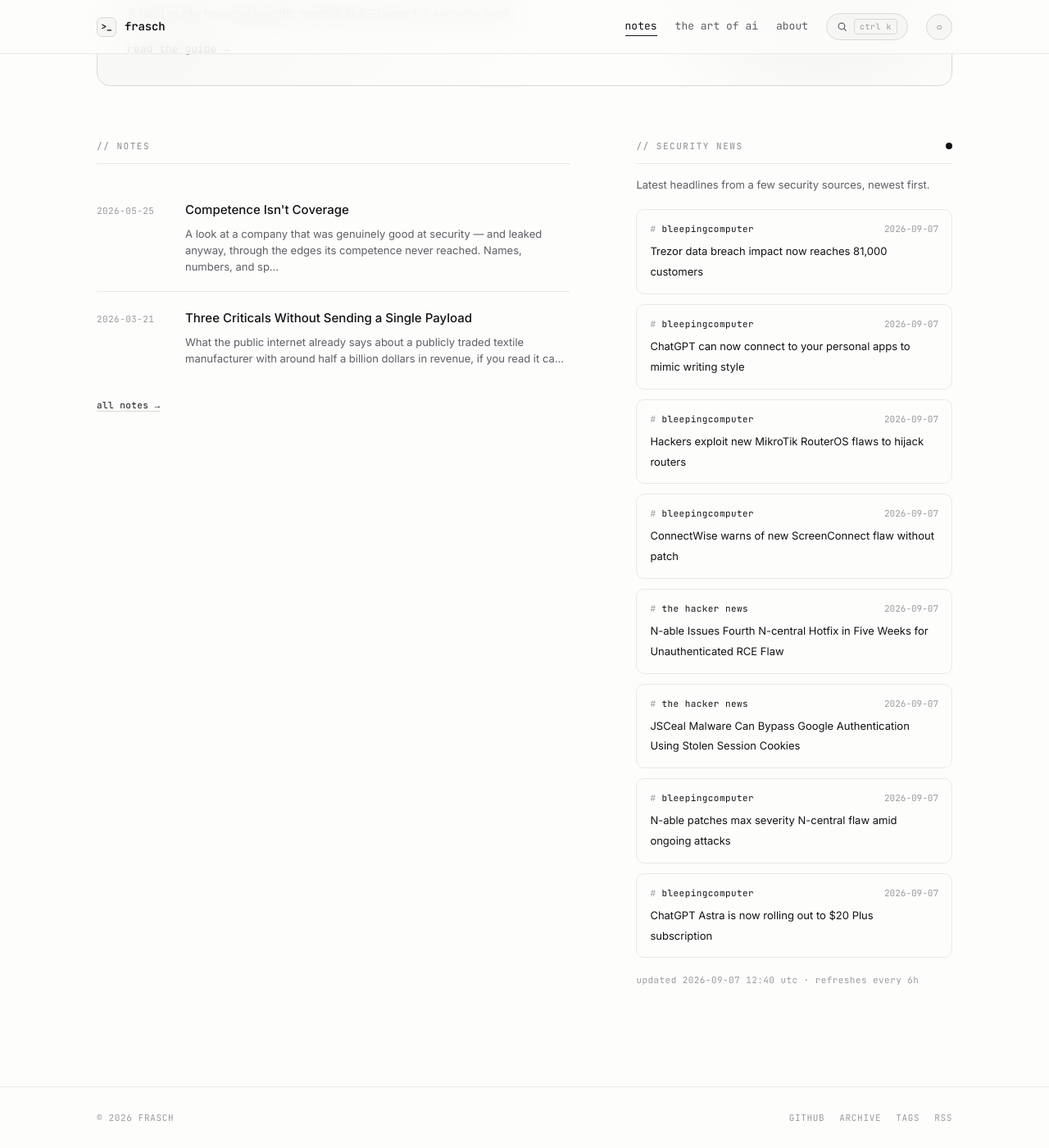
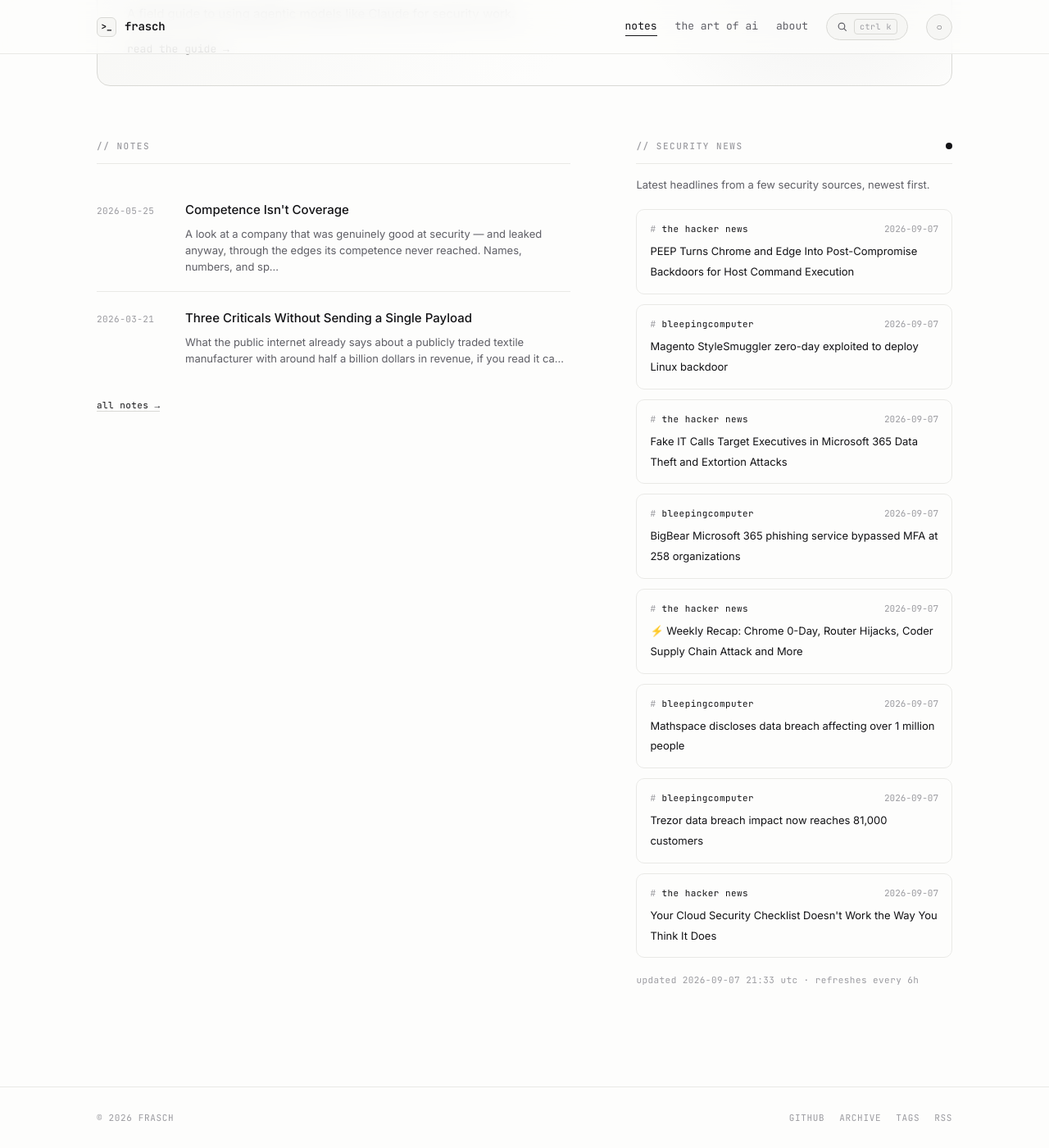
Before and after one commit to whoisfrasch/frasch, a Jekyll site: the page built from index.html, in a window 1280 px wide and 1400 px high, scrolled down 615 px. Shown: the whole window at 82% size. Built offline with Jekyll 4.4.1, drawn with Linux system fonts in a browser that asks for light colours.

Commit message:
Refresh security news feed

```diff
--- a/_data/news.json
+++ b/_data/news.json
@@ -1,6 +1,42 @@
 {
-  "updated": "2026-09-07T12:40:28Z",
+  "updated": "2026-09-07T21:33:21Z",
   "items": [
+    {
+      "source": "the hacker news",
+      "title": "PEEP Turns Chrome and Edge Into Post-Compromise Backdoors for Host Command Execution",
+      "link": "https://thehackernews.com/2026/09/peep-turns-chrome-and-edge-into-post.html",
+      "date": "2026-09-07T18:12:09Z"
+    },
+    {
+      "source": "bleepingcomputer",
+      "title": "Magento StyleSmuggler zero-day exploited to deploy Linux backdoor",
+      "link": "https://www.bleepingcomputer.com/news/security/magento-stylesmuggler-zero-day-exploited-to-deploy-linux-backdoor/",
+      "date": "2026-09-07T16:50:29Z"
+    },
+    {
+      "source": "the hacker news",
+      "title": "Fake IT Calls Target Executives in Microsoft 365 Data Theft and Extortion Attacks",
+      "link": "https://thehackernews.com/2026/09/microsoft-365-attackers-use-help-desk.html",
+      "date": "2026-09-07T15:51:56Z"
+    },
+    {
+      "source": "bleepingcomputer",
+      "title": "BigBear Microsoft 365 phishing service bypassed MFA at 258 organizations",
+      "link": "https://www.bleepingcomputer.com/news/security/bigbear-microsoft-365-phishing-service-bypassed-mfa-at-258-organizations/",
+      "date": "2026-09-07T15:39:51Z"
+    },
+    {
+      "source": "the hacker news",
+      "title": "⚡ Weekly Recap: Chrome 0-Day, Router Hijacks, Coder Supply Chain Attack and More",
+      "link": "https://thehackernews.com/2026/09/weekly-recap-chrome-0-day-router.html",
+      "date": "2026-09-07T14:36:07Z"
+    },
+    {
+      "source": "bleepingcomputer",
+      "title": "Mathspace discloses data breach affecting over 1 million people",
+      "link": "https://www.bleepingcomputer.com/news/security/mathspace-discloses-data-breach-affecting-over-1-million-people/",
+      "date": "2026-09-07T13:05:11Z"
+    },
     {
       "source": "bleepingcomputer",
       "title": "Trezor data breach impact now reaches 81,000 customers",
@@ -8,46 +44,10 @@
       "date": "2026-09-07T12:16:32Z"
     },
     {
-      "source": "bleepingcomputer",
-      "title": "ChatGPT can now connect to your personal apps to mimic writing style",
-      "link": "https://www.bleepingcomputer.com/news/artificial-intelligence/chatgpt-can-now-connect-to-your-personal-apps-to-mimic-writing-style/",
-      "date": "2026-09-07T10:36:37Z"
-    },
-    {
-      "source": "bleepingcomputer",
-      "title": "Hackers exploit new MikroTik RouterOS flaws to hijack routers",
-      "link": "https://www.bleepingcomputer.com/news/security/hackers-exploit-new-mikrotik-routeros-flaws-to-hijack-routers/",
-      "date": "2026-09-07T10:32:40Z"
-    },
-    {
-      "source": "bleepingcomputer",
-      "title": "ConnectWise warns of new ScreenConnect flaw without patch",
-      "link": "https://www.bleepingcomputer.com/news/security/connectwise-warns-of-new-screenconnect-flaw-without-patch/",
-      "date": "2026-09-07T10:06:38Z"
-    },
-    {
       "source": "the hacker news",
-      "title": "N-able Issues Fourth N-central Hotfix in Five Weeks for Unauthenticated RCE Flaw",
-      "link": "https://thehackernews.com/2026/09/n-able-issues-fourth-n-central-hotfix.html",
-      "date": "2026-09-07T08:31:12Z"
-    },
-    {
-      "source": "the hacker news",
-      "title": "JSCeal Malware Can Bypass Google Authentication Using Stolen Session Cookies",
-      "link": "https://thehackernews.com/2026/09/jsceal-malware-can-bypass-google.html",
-      "date": "2026-09-07T07:53:04Z"
-    },
-    {
-      "source": "bleepingcomputer",
-      "title": "N-able patches max severity N-central flaw amid ongoing attacks",
-      "link": "https://www.bleepingcomputer.com/news/security/n-able-patches-max-severity-n-central-flaw-amid-ongoing-attacks/",
-      "date": "2026-09-07T06:17:41Z"
-    },
-    {
-      "source": "bleepingcomputer",
-      "title": "ChatGPT Astra is now rolling out to $20 Plus subscription",
-      "link": "https://www.bleepingcomputer.com/news/artificial-intelligence/chatgpt-astra-is-now-rolling-out-to-20-plus-subscription/",
-      "date": "2026-09-07T01:15:43Z"
+      "title": "Your Cloud Security Checklist Doesn't Work the Way You Think It Does",
+      "link": "https://thehackernews.com/2026/09/your-cloud-security-checklist-doesnt.html",
+      "date": "2026-09-07T11:45:00Z"
     }
   ]
 }
```
